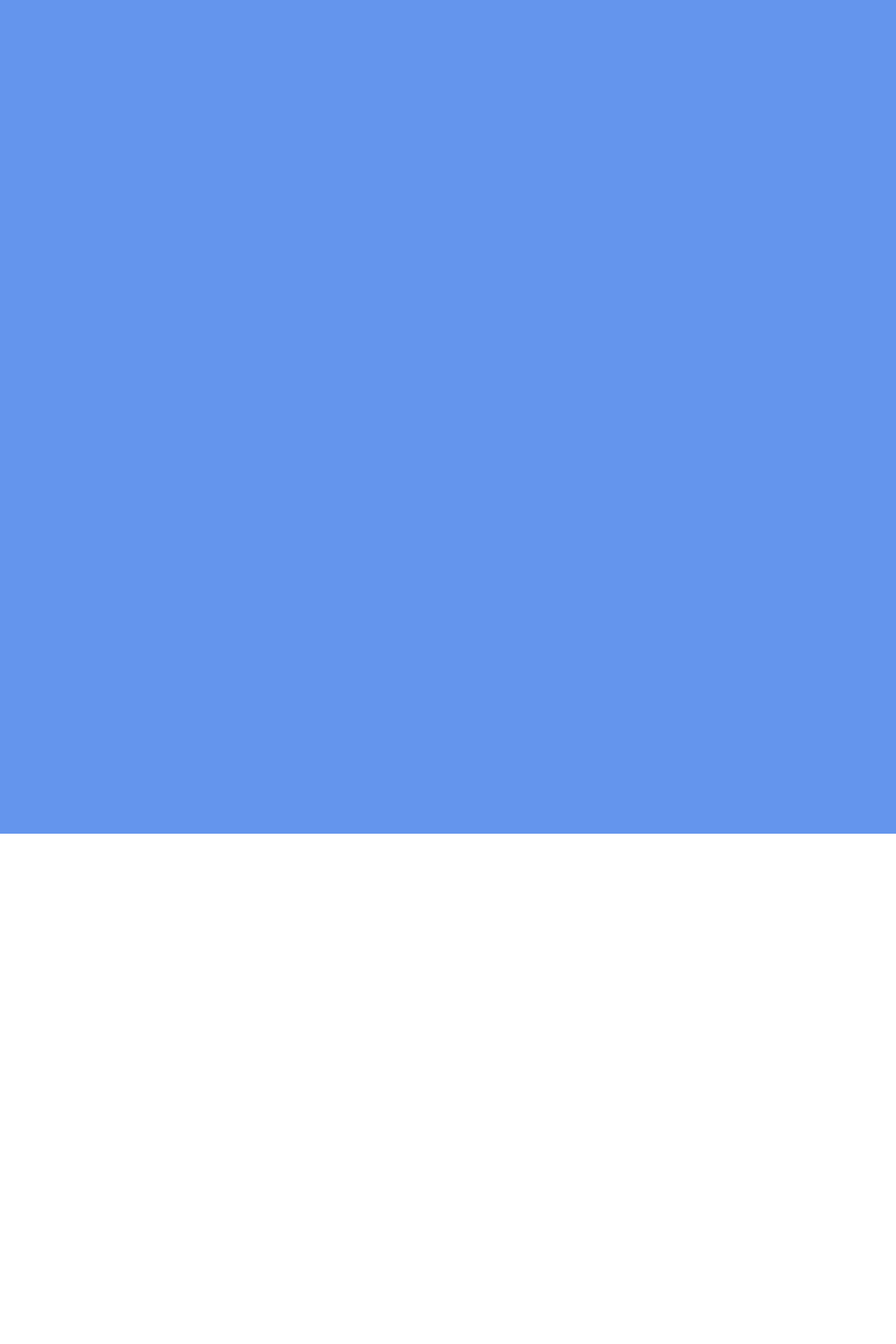
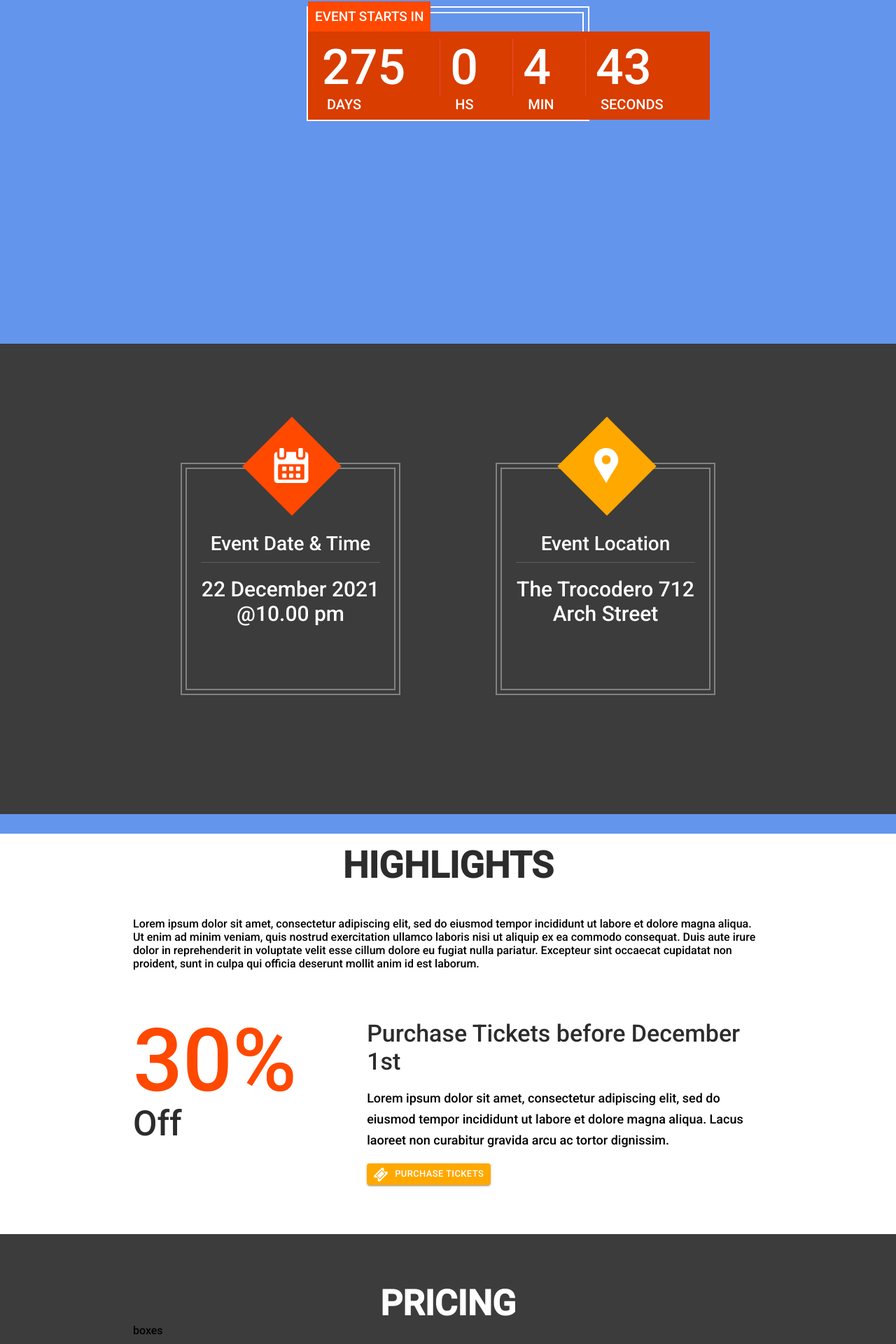
Before and after one commit to zeeatwork/react_venue_project, a React (Create React App) app in the folder venue-project/: page / in a window 1280 px wide. Shown: the part 309-2229 px from the top of the page at 70% size. Before the commit the page ends 1500 px from the top, so only its background shows below. Built offline with nearby package versions, Linux system fonts and the light colour scheme.

Commit message:
Created PricingDate and Venue Info Components

```diff
--- a/venue-project/public/index.html
+++ b/venue-project/public/index.html
@@ -14,6 +14,8 @@
 <link href="https://fonts.googleapis.com/css2?family=Righteous&display=swap" rel="stylesheet">
 <link rel="preconnect" href="https://fonts.gstatic.com">
 <link href="https://fonts.googleapis.com/css2?family=Roboto:wght@500&display=swap" rel="stylesheet">
+<link rel="stylesheet" type="text/css" charset="UTF-8" href="https://cdnjs.cloudflare.com/ajax/libs/slick-carousel/1.6.0/slick.min.css" />
+<link rel="stylesheet" type="text/css" href="https://cdnjs.cloudflare.com/ajax/libs/slick-carousel/1.6.0/slick-theme.min.css" />
     <!--
       manifest.json provides metadata used when your web app is installed on a
       user's mobile device or desktop. See https://developers.google.com/web/fundamentals/web-app-manifest/
--- a/venue-project/src/App.js
+++ b/venue-project/src/App.js
@@ -1,11 +1,19 @@
 import React from 'react';
 import './resources/styles.css';
 import Header from './components/header_footer/Header'
+import Featured from './components/featured/Featured'
+import VenueInfo from './components/venueInfo/VenueInfo';
+import Highlights from './components/highlights/Highlights';
+import Pricing from './components/pricing/Pricing';
 
 function App() {
   return (
     <div className="App" style={{ height: "1500px", background: "cornflowerblue"}}>
      <Header />
+     <Featured />
+     <VenueInfo />
+     <Highlights />
+     <Pricing />
     </div>
   );
 }
--- /dev/null
+++ b/venue-project/src/components/featured/Carousel.js
@@ -0,0 +1,53 @@
+import React from 'react';
+import Slider from "react-slick";
+import slide_one from '../../resources/images/slide_one.jpg'
+import slide_two from "../../resources/images/slide_two.jpg";
+import slide_three from "../../resources/images/slide_three.jpg";
+
+const Carousel = () => {
+   const settings = {
+     dots: false,
+     infinite: true,
+     autoplay: true,
+     speed: 500,
+   };
+
+
+  return (
+    <div
+      className="carousel_wrapper"
+      style={{
+        height: `${window.innerHeight}px`,
+        overflow: "hidden",
+      }}
+    >
+      <Slider {...settings}>
+        <div>
+          <div
+            className="carousel_image"
+            style={{
+              background: `url(${slide_one})`,
+              height: `${window.innerHeight}px`,
+            }}
+          ></div>
+        </div>
+        <div
+          className="carousel_image"
+          style={{
+            background: `url(${slide_two})`,
+            height: `${window.innerHeight}px`,
+          }}
+        ></div>
+        <div
+          className="carousel_image"
+          style={{
+            background: `url(${slide_three})`,
+            height: `${window.innerHeight}px`,
+          }}
+        ></div>
+      </Slider>
+    </div>
+  );
+};
+
+export default Carousel;
--- /dev/null
+++ b/venue-project/src/components/featured/Featured.js
@@ -0,0 +1,19 @@
+import React from 'react';
+import Carousel from './Carousel';
+import TimeUntil from './TimeUntil'
+const Featured = () => {
+  return (
+    <div style={{position: 'relative'}}>
+      <Carousel />
+      <div className="artist_name">
+        <div className="wrapper">
+          Ariana Grande
+        </div>
+      <TimeUntil />
+      </div>
+
+    </div>
+  );
+};
+
+export default Featured;
--- /dev/null
+++ b/venue-project/src/components/featured/TimeUntil.js
@@ -0,0 +1,62 @@
+import React, { Component } from 'react'
+import Slide from "react-reveal/Slide";
+
+export default class TimeUntil extends Component {
+
+  state ={
+    deadline: "Dec, 16, 2021",
+    days: '0',
+    hours: '0',
+    minutes: '0',
+    seconds: '0'
+  }
+
+  getTimeUntil(deadline) {
+    const time = Date.parse(deadline) - Date.parse(new Date())
+    if (time < 0) {
+      console.log("Date Passed")
+    } else {
+      const seconds = Math.floor((time/1000) % 60);
+      const minutes = Math.floor((time / 1000/60) % 60);
+      const hours = Math.floor((time / (1000 * 60 * 60)) % 24);
+      const days = Math.floor(time / (1000 * 60 * 60 * 24));
+
+      this.setState({
+        days,
+        hours,
+        minutes,
+        seconds
+      })
+    }
+  }
+  componentDidMount() {
+    setInterval(()=> this.getTimeUntil(this.state.deadline),1000)
+  }
+  render() {
+    return (
+      <Slide left delay={1000}>
+        <div className="countdown_wrapper">
+          <div className="countdown_top">Event starts in</div>
+          <div className="countdown_bottom">
+            <div className="countdown_item">
+              <div className="countdown_time">{this.state.days}</div>
+              <div className="countdown_tag">Days</div>
+            </div>
+            <div className="countdown_item">
+              <div className="countdown_time">{this.state.hours}</div>
+              <div className="countdown_tag">Hs</div>
+            </div>
+            <div className="countdown_item">
+              <div className="countdown_time">{this.state.minutes}</div>
+              <div className="countdown_tag">Min</div>
+            </div>
+            <div className="countdown_item">
+              <div className="countdown_time">{this.state.seconds}</div>
+              <div className="countdown_tag">Seconds</div>
+            </div>
+          </div>
+        </div>
+      </Slide>
+    );
+  }
+}
--- /dev/null
+++ b/venue-project/src/components/highlights/Description.js
@@ -0,0 +1,23 @@
+import React from 'react';
+import Fade from 'react-reveal/Fade'
+
+const Description = () => {
+  return (
+    <Fade>
+      <div className="center_wrapper">
+        <h2>Highlights</h2>
+        <div className="hightlight_description">
+          Lorem ipsum dolor sit amet, consectetur adipiscing elit, sed do
+          eiusmod tempor incididunt ut labore et dolore magna aliqua. Ut enim ad
+          minim veniam, quis nostrud exercitation ullamco laboris nisi ut
+          aliquip ex ea commodo consequat. Duis aute irure dolor in
+          reprehenderit in voluptate velit esse cillum dolore eu fugiat nulla
+          pariatur. Excepteur sint occaecat cupidatat non proident, sunt in
+          culpa qui officia deserunt mollit anim id est laborum.
+        </div>
+      </div>
+    </Fade>
+  );
+};
+
+export default Description;
--- /dev/null
+++ b/venue-project/src/components/highlights/Discount.js
@@ -0,0 +1,59 @@
+import React, { Component } from 'react'
+import Fade from 'react-reveal/Fade';
+import Slide from 'react-reveal/Slide';
+import MyButton from '../utils/MyButton';
+
+export default class Discount extends Component {
+  state = {
+    discountStart: 0,
+    discountEnd: 30,
+  }
+
+ percentage = () => {
+    if(this.state.discountStart < this.state.discountEnd){
+      this.setState({
+        discountStart: this.state.discountStart + 1
+      })
+
+    }
+  }
+
+
+  componentDidUpdate() {
+    setTimeout(()=>{
+      this.percentage()
+    },30)
+  }
+  render() {
+    return (
+      <div className="center_wrapper">
+        <div className="discount_wrapper">
+          <Fade
+            onReveal={()=> this.percentage()}
+          >
+          <div className="discount_percentage">
+            <span>{this.state.discountStart}%</span>
+            <span>Off</span>
+          </div>
+          </Fade>
+          <Slide>
+          <div className="discount_description">
+            <h3>Purchase Tickets before December 1st</h3>
+            <p>
+              Lorem ipsum dolor sit amet, consectetur adipiscing elit, sed do
+              eiusmod tempor incididunt ut labore et dolore magna aliqua. Lacus
+              laoreet non curabitur gravida arcu ac tortor dignissim.
+            </p>
+          <div><MyButton
+          text="Purchase Tickets"
+          bck="#ffa800"
+          color="#ffffff"
+          link="https://www.google.com"
+          /></div>
+
+          </div></Slide>
+        </div>
+      </div>
+    );
+  }
+}
--- /dev/null
+++ b/venue-project/src/components/highlights/Highlights.js
@@ -0,0 +1,14 @@
+import React from 'react';
+import Description from './Description';
+import Discount from './Discount';
+
+const Highlights = () => {
+  return (
+    <div className="highlight_wrapper">
+      <Description />
+      <Discount />
+    </div>
+  );
+};
+
+export default Highlights;
--- /dev/null
+++ b/venue-project/src/components/pricing/Pricing.js
@@ -0,0 +1,28 @@
+import React, { Component } from 'react'
+
+export default class pricing extends Component {
+
+  state = {
+    prices: [100, 150, 250],
+    positions: ['Balcony', 'Medium', 'Star'],
+    desc: [
+      'Lorem ipsum dolor sit amet, consectetur adipiscing elit, sed do eiusmod tempor incididunt ut labore et dolore magna aliqua.',
+      'Pellentesque dignissim enim sit amet.',
+      'Risus quis varius quam quisque id diam.'
+    ],
+    linkto: ['https://www.zenziali.com', 'https://www.learncodewithme.com', 'https://www.youtube.com']
+  }
+  render() {
+    return (
+      <div className="bck_black">
+        <div className="center_wrapper pricing_section">
+          <h2>Pricing</h2>
+          <div className="pricing_wrapper">
+            boxes
+          </div>
+        </div>
+
+      </div>
+    )
+  }
+}
--- /dev/null
+++ b/venue-project/src/components/utils/MyButton.js
@@ -0,0 +1,26 @@
+import React from 'react';
+import Button from '@material-ui/core/Button';
+import TicketIcon from '../../resources/images/icons/ticket.png';
+
+const MyButton = (props) => {
+  return (
+      <Button
+       href={props.link}
+       variant="contained"
+       size="small"
+       style={{
+         background: props.bck,
+         color: props.color
+       }}
+       >
+        <img
+          src={TicketIcon}
+          className="iconImage"
+          alt="icon_button"
+          />
+          {props.text}
+      </Button>
+  );
+};
+
+export default MyButton;
--- /dev/null
+++ b/venue-project/src/components/venueInfo/VenueInfo.js
@@ -0,0 +1,54 @@
+
+
+import React from 'react';
+import Zoom from "react-reveal/Zoom";
+
+import icon_calendar from '../../resources/images/icons/calendar.png';
+import icon_location from "../../resources/images/icons/location.png";
+
+const VenueInfo = () => {
+  return (
+    <div className="bck_black">
+      <div className="center_wrapper">
+        <div className="vn_wrapper">
+          <Zoom duration={500}>
+            <div className="vn_item">
+              <div className="vn_outer">
+                <div className="vn_inner">
+                  <div className="vn_icon_square bck_red"></div>
+                  <div
+                    className="vn_icon"
+                    style={{
+                      background: `url(${icon_calendar})`,
+                    }}
+                  ></div>
+                  <div className="vn_title">Event Date & Time</div>
+                  <div className="vn_desc">22 December 2021 @10.00 pm</div>
+                </div>
+              </div>
+            </div>
+            </Zoom>
+            <Zoom duration={500} delay={500}>
+            <div className="vn_item">
+              <div className="vn_outer">
+                <div className="vn_inner">
+                  <div className="vn_icon_square bck_yellow"></div>
+                  <div
+                    className="vn_icon"
+                    style={{
+                      background: `url(${icon_location})`,
+                    }}
+                  ></div>
+                  <div className="vn_title">Event Location</div>
+                  <div className="vn_desc">The Trocodero 712 Arch Street</div>
+                </div>
+              </div>
+            </div>
+          </Zoom>
+        </div>
+      </div>
+    </div>
+  );
+};
+
+export default VenueInfo;
--- a/venue-project/src/resources/styles.css
+++ b/venue-project/src/resources/styles.css
@@ -75,12 +75,12 @@ footer .footer_copyright {
 ======================*/
 
 
-.carrousel_wrapper {
+.carousel_wrapper {
     height:700px;
     overflow: hidden;
 }
 
-.carrousel_image {
+.carousel_image {
 
     background-size: cover !important;
 }
@@ -240,11 +240,11 @@ footer .footer_copyright {
     padding: 70px 0px;
 }
 
-.discount_wrapper .discount_porcentage {
+.discount_wrapper .discount_percentage {
     padding-right: 100px;
 }
 
-.discount_wrapper .discount_porcentage span:nth-child(1) {
+.discount_wrapper .discount_percentage span:nth-child(1) {
     color: #ff4800;
     font-size: 125px;
     font-weight: 400;
@@ -252,7 +252,7 @@ footer .footer_copyright {
     line-height: 120px;
 }
 
-.discount_wrapper .discount_porcentage span:nth-child(2) {
+.discount_wrapper .discount_percentage span:nth-child(2) {
     color: #2c2c2c;
     font-size: 50px;
     font-weight: 400;
```
